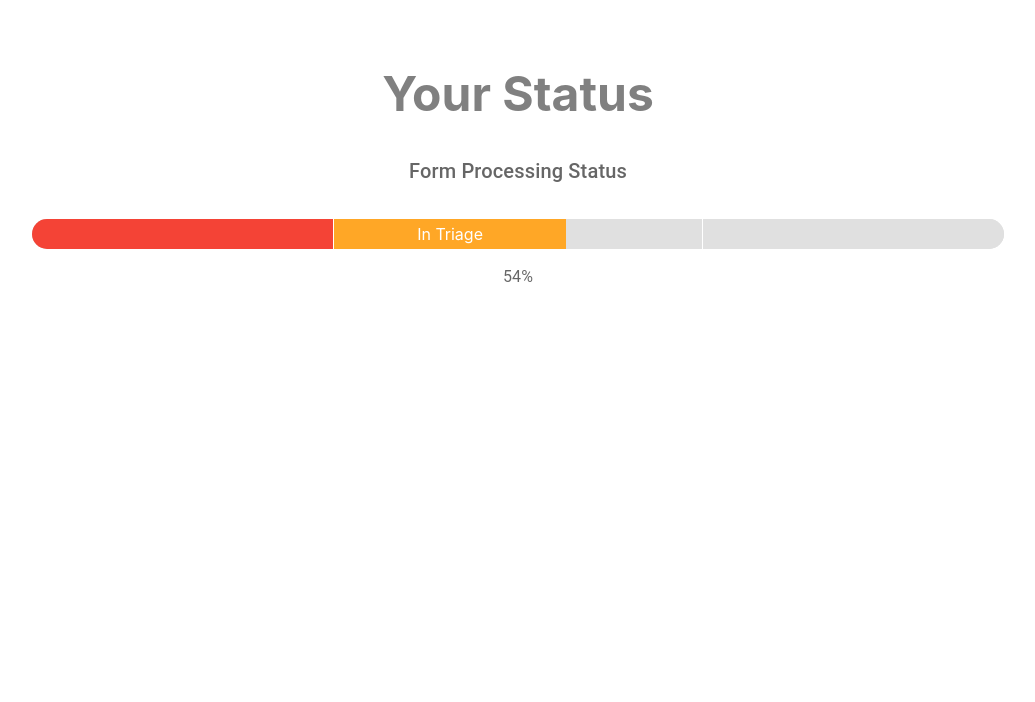
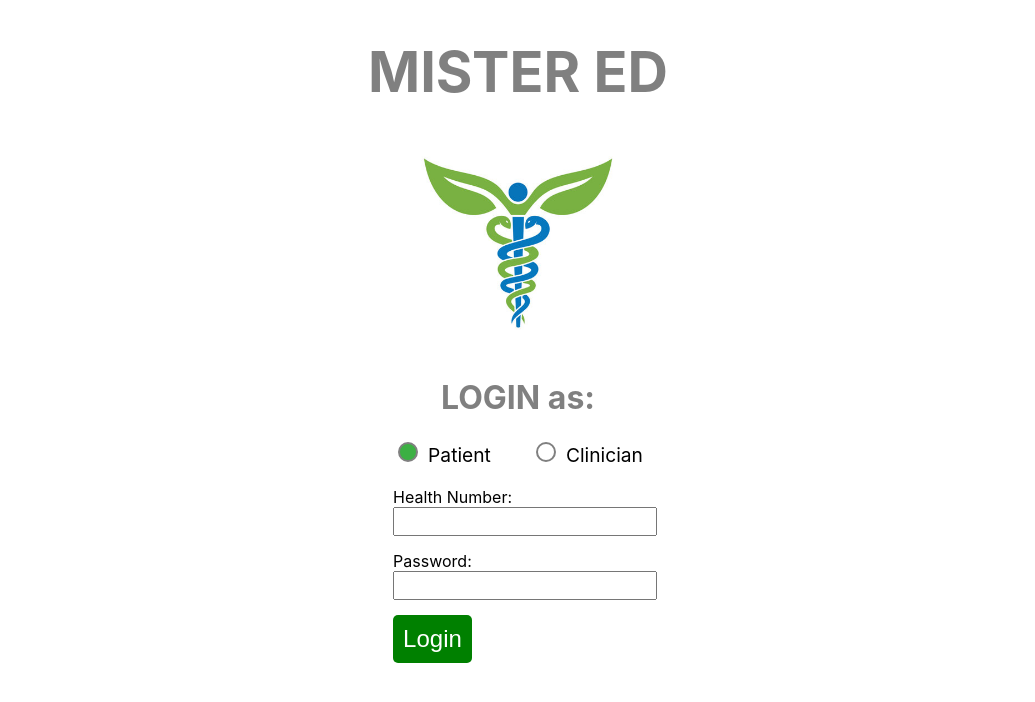
Before and after one commit to SENG-350-2024-fall/Team10, a React (Create React App) app in the folder Milestone 2/my-app/: page /Status in a window 1280 px wide. Shown: the top 702 px of the page, without its empty margins (122-1157 px from the left). Built offline with nearby package versions, Linux system fonts and the light colour scheme.

Commit message:
all pages done

```diff
--- a/Milestone 2/my-app/src/frontend/pages/App.js
+++ b/Milestone 2/my-app/src/frontend/pages/App.js
@@ -1,8 +1,9 @@
-import React from 'react';
+import React, { useState } from 'react';
 import { BrowserRouter as Router, Route, Routes } from 'react-router-dom';
 import 'leaflet/dist/leaflet.css';
+import Logo from '../assets/sengLogo.jpg';
 
-//pages
+// pages
 import HomePage from './HomePage.js';
 import Profile from './Profile.js';
 import Notifications from './Notifications.js';
@@ -10,19 +11,162 @@ import Status from './Status.js';
 import WaitTimes from './WaitTimes.js';
 import TriageForm from './TriageForm.js';
 
+
+const Login = ({ onLogin }) => {
+    const [userType, setUserType] = useState('patient'); // Toggle between 'patient' and 'clinician'
+    const [healthNumber, setHealthNumber] = useState('');
+    const [password, setPassword] = useState('');
+    const [employerID, setEmployerID] = useState('');
+    const [error, setError] = useState('');
+
+    const handleLogin = (e) => {
+        e.preventDefault();
+        if (userType === 'patient') {
+            if (healthNumber === '123456' && password === 'catsRcool') {
+                onLogin();
+            } else {
+                setError('Invalid Health Number or Password.');
+            }
+        } else if (userType === 'clinician') {
+            if (employerID && password) {
+                onLogin(); // Accepts any input for clinician login
+            } else {
+                setError('Invalid Employer ID or Password.');
+            }
+        }
+    };
+
+    return (
+        <div style={{ textAlign: 'center', marginTop: '2%' }}>
+            <h1 style={{fontWeight: 'bold', fontSize: '3.5em', color: 'grey'}}>MISTER ED</h1>
+            <img src={Logo} alt="Logo" style={{ width: '300px', marginBottom: '10px' }} />
+            <h1 style={{fontWeight: 'bold', fontSize: '2em', color: 'grey'}}>LOGIN as:</h1>
+            <form onSubmit={handleLogin} style={{ display: 'inline-block', textAlign: 'left' }}>
+                <div style={{ marginBottom: '20px' }}>
+                    <label style={{ fontSize: '1.2em', marginRight: '20px' }}>
+                        <input
+                            type="radio"
+                            value="patient"
+                            checked={userType === 'patient'}
+                            onChange={() => setUserType('patient')}
+                            style={{
+                                width: '20px',
+                                height: '20px',
+                                marginRight: '10px',
+                                appearance: 'none', // Remove default styling
+                                border: '2px solid grey',
+                                borderRadius: '50%',
+                                outline: 'none',
+                                cursor: 'pointer',
+                                backgroundColor: userType === 'patient' ? '#3cb043' : 'white', // Green when selected
+                                transition: 'background-color 0.2s, border-color 0.2s',
+                            }}
+                        />
+                        Patient
+                    </label>
+                    <label style={{ fontSize: '1.2em', marginLeft: '20px' }}>
+                        <input
+                            type="radio"
+                            value="clinician"
+                            checked={userType === 'clinician'}
+                            onChange={() => setUserType('clinician')}
+                            style={{
+                                width: '20px',
+                                height: '20px',
+                                marginRight: '10px',
+                                appearance: 'none', // Remove default styling
+                                border: '2px solid grey',
+                                borderRadius: '50%',
+                                outline: 'none',
+                                cursor: 'pointer',
+                                backgroundColor: userType === 'clinician' ? '#3cb043' : 'white', // Green when selected
+                                transition: 'background-color 0.2s, border-color 0.2s',
+                            }}
+                        />
+                        Clinician
+                    </label>
+                </div>
+
+                {userType === 'patient' && (
+                    <>
+                        <div style={{ marginBottom: '10px' }}>
+                            <label>Health Number:</label><br />
+                            <input
+                                type="text"
+                                value={healthNumber}
+                                onChange={(e) => setHealthNumber(e.target.value)}
+                                style={{ width: '100%', padding: '5px', marginBottom: '5px' }}
+                            />
+                        </div>
+                        <div style={{ marginBottom: '10px' }}>
+                            <label>Password:</label><br />
+                            <input
+                                type="password"
+                                value={password}
+                                onChange={(e) => setPassword(e.target.value)}
+                                style={{ width: '100%', padding: '5px', marginBottom: '5px' }}
+                            />
+                        </div>
+                    </>
+                )}
+
+                {userType === 'clinician' && (
+                    <>
+                        <div style={{ marginBottom: '10px' }}>
+                            <label>Employer ID Number:</label><br />
+                            <input
+                                type="text"
+                                value={employerID}
+                                onChange={(e) => setEmployerID(e.target.value)}
+                                style={{ width: '100%', padding: '5px', marginBottom: '5px' }}
+                            />
+                        </div>
+                        <div style={{ marginBottom: '10px' }}>
+                            <label>Password:</label><br />
+                            <input
+                                type="password"
+                                value={password}
+                                onChange={(e) => setPassword(e.target.value)}
+                                style={{ width: '100%', padding: '5px', marginBottom: '5px' }}
+                            />
+                        </div>
+                    </>
+                )}
+
+                {error && <p style={{ color: 'red' }}>{error}</p>}
+                <button type="submit" style={{ padding: '10px 10px', background: 'green', color: 'white', border: 'none', borderRadius: '5px', cursor: 'pointer', fontSize: '1.5em' }}>
+                    Login
+                </button>
+            </form>
+        </div>
+    );
+};
+
+
+
 const App = () => {
+    const [isLoggedIn, setIsLoggedIn] = useState(false);
+
+    const handleLogin = () => {
+        setIsLoggedIn(true);
+    };
 
     return (
         <Router>
+            {isLoggedIn ? (
                 <Routes>
-            <Route path="/"element={<HomePage />} />  {/* the landing home page*/}
+                    <Route path="/" element={<HomePage />} /> {/* the landing home page */}
                     <Route path="/Profile" element={<Profile />} />
                     <Route path="/Notifications" element={<Notifications />} />
                     <Route path="/Status" element={<Status />} />
                     <Route path="/WaitTimes" element={<WaitTimes />} />
                     <Route path="/TriageForm" element={<TriageForm />} />
                 </Routes>
+            ) : (
+                <Login onLogin={handleLogin} />
+            )}
         </Router>
     );
 };
+
 export default App;
--- a/Milestone 2/my-app/src/frontend/pages/Status.js
+++ b/Milestone 2/my-app/src/frontend/pages/Status.js
@@ -55,7 +55,7 @@ const Status = ({ user }) => {
                             flexGrow={1}
                             display="flex"
                             alignItems="center"
-                            justifyContent="flex-start" // Start fill from the left side
+                            justifyContent="center" // Center the label in the cell
                             color="white"
                             position="relative"
                             style={{
@@ -68,18 +68,27 @@ const Status = ({ user }) => {
                                 width={getFillWidth(stage.start, stage.end)}
                                 height="100%"
                                 bgcolor={stage.color}
-                                display="flex"
-                                alignItems="center"
-                                justifyContent="center"
+                                position="absolute" // Overlay to ensure fill doesn't affect label position
+                                left="0"
+                                top="0"
+                                zIndex={1}
                                 style={{
                                     transition: 'width 0.3s ease',
-                                    color: 'white',
                                     borderRadius: index === 0 ? '5px 0 0 5px' : index === stages.length - 1 ? '0 5px 5px 0' : '0'
                                 }}
+                            />
+                            {/* Display label always, dynamically changing its color */}
+                            <Typography
+                                variant="body2"
+                                style={{
+                                    position: 'relative', // Ensures label is above the fill
+                                    zIndex: 2,
+                                    color: progress >= stage.start && progress < stage.end ? 'white' : 'black',
+                                    fontWeight: 'bold',
+                                }}
                             >
-                                {/* Display label only for the active section */}
-                                {progress >= stage.start && progress < stage.end && stage.label}
-                            </Box>
+                                {stage.label}
+                            </Typography>
                         </Box>
                     ))}
                 </Box>
--- a/Milestone 2/my-app/src/frontend/pages/WaitTimes.js
+++ b/Milestone 2/my-app/src/frontend/pages/WaitTimes.js
@@ -22,12 +22,12 @@ const WaitTimes = ({ user }) => {
     const navigate = useNavigate();
 
     const locations = [
-        { name: 'Royal Jubilee Hospital', position: [48.4327, -123.3276], waitTime: '30 minutes' },
-        { name: 'Victoria General Hospital', position: [48.4668, -123.4326], waitTime: '45 minutes' },
-        { name: 'Saanich Peninsula Hospital', position: [48.6005, -123.4167], waitTime: 'X minutes' },
-        { name: 'Lady Minto / Gulf Islands Hospital', position: [48.8546, -123.5007], waitTime: 'X minutes' },
-        { name: 'Cowichan District Hospital', position: [48.7829, -123.7079], waitTime: 'X minutes' },
-        { name: 'Ladysmith Emergency Department', position: [48.9939, -123.8160], waitTime: 'X minutes' },
+        { name: 'Royal Jubilee Hospital', position: [48.4327, -123.3276], waitTime: '8 hours 30 minutes' },
+        { name: 'Victoria General Hospital', position: [48.4668, -123.4326], waitTime: '7 hours 25 minutes' },
+        { name: 'Saanich Peninsula Hospital', position: [48.6005, -123.4167], waitTime: '3 hours 48 minutes' },
+        { name: 'Lady Minto / Gulf Islands Hospital', position: [48.8546, -123.5007], waitTime: '5 hours 15 minutes' },
+        { name: 'Cowichan District Hospital', position: [48.7829, -123.7079], waitTime: '4 hours 18 minutes' },
+        { name: 'Ladysmith Emergency Department', position: [48.9939, -123.8160], waitTime: '7 hours 5 minutes' },
     ];
 
     const position = locations[0].position;
```
Lines whose indentation alone changed are shown as unchanged.
